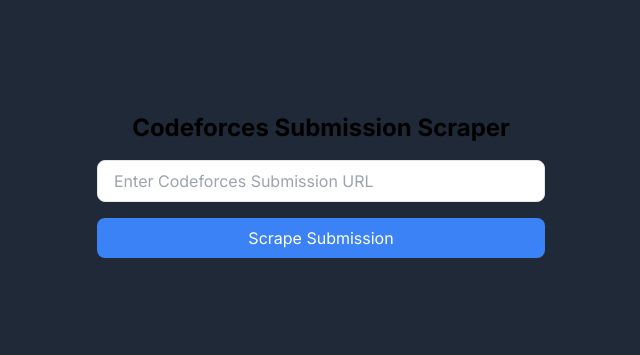
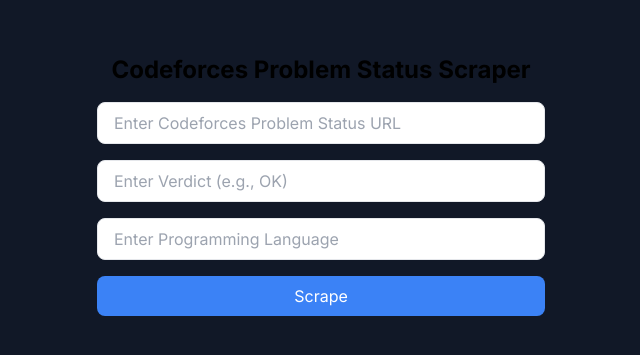
Before and after one commit to shuklamaneesh23/cf_helper, a Next.js app: page / in a window 1280 px wide. Shown: the part 215-570 px from the top of the page, without its empty margins (319-959 px from the left). Built offline with nearby package versions, Linux system fonts and the light colour scheme.

Commit message:
getting sub_id

```diff
--- a/src/app/api/scrape/route.js
+++ b/src/app/api/scrape/route.js
@@ -1,7 +1,7 @@
-import { scrapeCodeforcesSubmission } from '../../../utils/scrapper';
+import { scrapeCodeforcesProblemStatus } from '../../../utils/scrapper';
 
 export async function POST(req) {
-  const { url } = await req.json();
+  const { url, verdict, language } = await req.json();
 
   if (!url) {
     return new Response(JSON.stringify({ error: 'URL is required' }), {
@@ -11,7 +11,7 @@
   }
 
   // Validate the URL format
-  const urlPattern = /^https:\/\/codeforces\.com\/contest\/\d+\/submission\/\d+$/;
+  const urlPattern = /^https:\/\/codeforces\.com\/problemset\/status\/\d+\/problem\/[A-Z]$/;
   if (!urlPattern.test(url)) {
     return new Response(JSON.stringify({ error: 'Invalid URL format' }), {
       status: 400,
@@ -20,8 +20,14 @@
   }
 
   try {
-    const data = await scrapeCodeforcesSubmission(url);
-    return new Response(JSON.stringify({ data }), {
+    const data = await scrapeCodeforcesProblemStatus(url);
+
+    // Filter data based on the verdict and language
+    const filteredData = data.filter(submission => {
+      return (!verdict || submission.verdict.includes(verdict)) && (!language || submission.language.includes(language));
+    });
+
+    return new Response(JSON.stringify({ data: filteredData }), {
       status: 200,
       headers: { 'Content-Type': 'application/json' },
     });
--- a/src/app/page.js
+++ b/src/app/page.js
@@ -4,6 +4,8 @@
 
 export default function Home() {
   const [url, setUrl] = useState('');
+  const [verdict, setVerdict] = useState('');
+  const [language, setLanguage] = useState('');
   const [result, setResult] = useState(null);
   const [loading, setLoading] = useState(false);
   const [error, setError] = useState('');
@@ -20,7 +22,7 @@
         headers: {
           'Content-Type': 'application/json',
         },
-        body: JSON.stringify({ url }),
+        body: JSON.stringify({ url, verdict, language }),
       });
 
       const data = await response.json();
@@ -38,30 +40,44 @@
   };
 
   return (
-    <div className="min-h-screen flex flex-col items-center justify-center bg-gray-800 p-4">
-      <h1 className="text-2xl font-bold mb-4">Codeforces Submission Scraper</h1>
+    <div className="min-h-screen flex flex-col items-center justify-center bg-gray-900 p-4">
+      <h1 className="text-2xl font-bold mb-4">Codeforces Problem Status Scraper</h1>
       <form onSubmit={handleSubmit} className="w-full max-w-md">
         <input
           type="url"
           value={url}
           onChange={(e) => setUrl(e.target.value)}
-          placeholder="Enter Codeforces Submission URL"
-          className="w-full px-4 py-2 text-black border rounded-lg mb-4"
+          placeholder="Enter Codeforces Problem Status URL"
+          className="w-full px-4 py-2 border rounded-lg mb-4"
           required
+        />
+        <input
+          type="text"
+          value={verdict}
+          onChange={(e) => setVerdict(e.target.value)}
+          placeholder="Enter Verdict (e.g., OK)"
+          className="w-full px-4 py-2 border rounded-lg mb-4"
+        />
+        <input
+          type="text"
+          value={language}
+          onChange={(e) => setLanguage(e.target.value)}
+          placeholder="Enter Programming Language"
+          className="w-full px-4 py-2 border rounded-lg mb-4"
         />
         <button
           type="submit"
           className="w-full bg-blue-500 text-white py-2 rounded-lg hover:bg-blue-600"
           disabled={loading}
         >
-          {loading ? 'Scraping...' : 'Scrape Submission'}
+          {loading ? 'Scraping...' : 'Scrape'}
         </button>
       </form>
       {error && <p className="mt-4 text-red-500">{error}</p>}
       {result && (
         <div className="mt-4 w-full max-w-md bg-black p-4 rounded-lg shadow-md">
-          <h2 className="text-xl font-semibold mb-2">Scraped Data:</h2>
-          <pre className="bg-gray-800 p-2 rounded-lg overflow-x-auto">{JSON.stringify(result, null, 2)}</pre>
+          <h2 className="text-xl font-semibold mb-2">Filtered Data:</h2>
+          <pre className="bg-gray-900 p-2 rounded-lg overflow-x-auto">{JSON.stringify(result, null, 2)}</pre>
         </div>
       )}
     </div>
--- a/src/utils/scrapper.js
+++ b/src/utils/scrapper.js
@@ -1,27 +1,32 @@
 import axios from 'axios';
 import cheerio from 'cheerio';
 
-const scrapeCodeforcesSubmission = async (url) => {
+const scrapeCodeforcesProblemStatus = async (baseUrl) => {
+  const numPages = 1;  // Hardcoded to scrape 50 pages
   try {
-    const { data } = await axios.get(url);
-    const $ = cheerio.load(data);
+    const submissions = [];
 
-    const submissionDetails = {};
+    for (let page = 1; page <= numPages; page++) {
+      const pageUrl = `${baseUrl}/page/${page}?order=BY_PROGRAM_LENGTH_ASC`;
+      const { data } = await axios.get(pageUrl);
+      const $ = cheerio.load(data);
 
-    // Extract the verdict
-    submissionDetails.verdict = $('span.verdict-accepted').text().trim();
+      $('table.status-frame-datatable tbody tr').each((index, element) => {
+        const submissionId = $(element).find('td:nth-child(1)').text().trim();
+        const authorTitle = $(element).find('td:nth-child(3) a').attr('title');
+        const authorFirstWord = authorTitle ? authorTitle.split(' ')[0] : 'Unknown';
+        const language = $(element).find('td:nth-child(5)').text().trim();
+        const verdict = $(element).find('span.verdict-accepted').text().trim() || $(element).find('span.verdict').text().trim();
 
-    // Extract the programming language
-    submissionDetails.language = $('table td:contains("Programming Language") + td').text().trim();
+        submissions.push({ submissionId, author: authorFirstWord, language, verdict });
+      });
+    }
 
-    // Extract the source code
-    submissionDetails.sourceCode = $('#program-source-text').text().trim();
-
-    return submissionDetails;
+    return submissions;
   } catch (error) {
     console.error("Error scraping website:", error);
     throw new Error("Failed to scrape website.");
   }
 };
 
-export { scrapeCodeforcesSubmission };
+export { scrapeCodeforcesProblemStatus };
```
